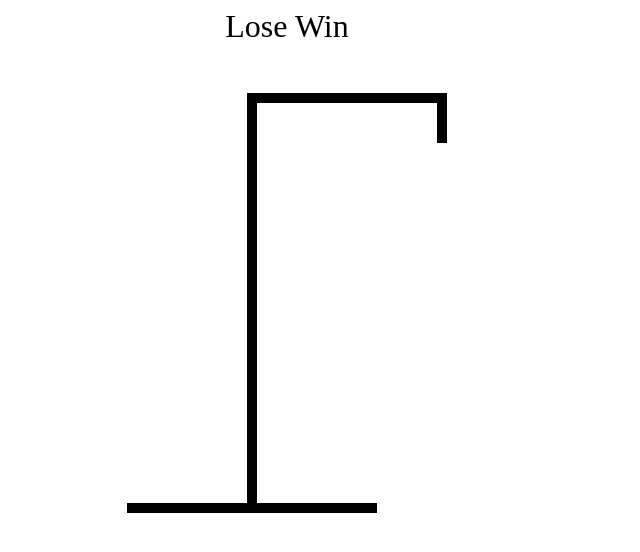
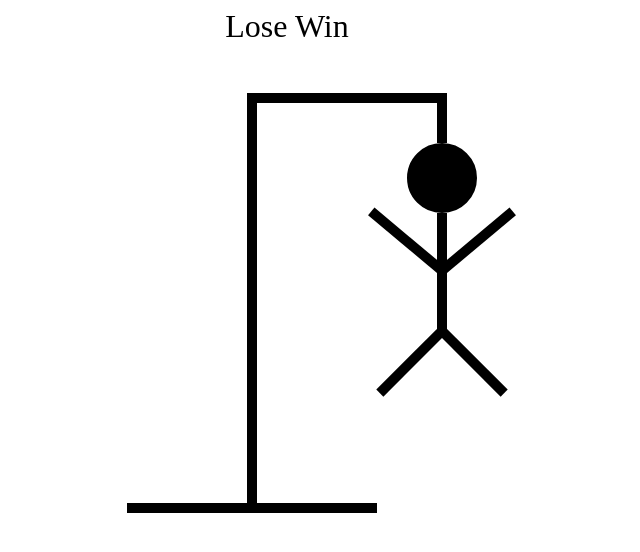
Before and after one commit to CThomas-UT/ReactTSHangman, a React (Vite) app: page / in a window 1280 px wide. Shown: the top 552 px of the page, without its empty margins (353-993 px from the left). Built offline with nearby package versions, Linux system fonts and the light colour scheme; the HTML template or start-up script is replaced by a standard one.

Commit message:
Adds body components to HangmanDrawing function, closes #5

```diff
--- a/src/HangmanDrawing.tsx
+++ b/src/HangmanDrawing.tsx
@@ -1,6 +1,87 @@
+const HEAD = (
+    <div style={{
+        height: "50px",
+        width: "50px",
+        background: "black",
+        borderRadius: "50%",
+        border: "10px solid black",
+        position: "absolute",
+        top: "50px",
+        right: "-30px"}}/>
+)
+
+const BODY = (
+    <div style={{
+        height: "120px",
+        width: "10px",
+        background: "black",
+        position: "absolute",
+        top: "120px",
+        right: "0px"}}/>
+)
+
+const LLEG = (
+    <div style={{
+        height: "90px",
+        width: "10px",
+        background: "black",
+        position: "absolute",
+        transform: "rotate(45deg)",
+        transformOrigin: "top right",
+        top: "240px",
+        right: "0px"}}/>
+)
+
+const RLEG = (
+    <div style={{
+        height: "90px",
+        width: "10px",
+        background: "black",
+        position: "absolute",
+        transform: "rotate(-45deg)",
+        transformOrigin: "top left",
+        top: "240px",
+        right: "0px"}}/>
+)
+
+const LARM = (
+    <div style={{
+        height: "90px",
+        width: "10px",
+        background: "black",
+        position: "absolute",
+        transform: "rotate(130deg)",
+        transformOrigin: "top right",
+        top: "180px",
+        right: "10px"}}/>
+)
+
+const RARM = (
+    <div style={{
+        height: "90px",
+        width: "10px",
+        background: "black",
+        position: "absolute",
+        transform: "rotate(-130deg)",
+        transformOrigin: "top left",
+        top: "180px",
+        right: "-10px"}}/>
+)
+
+
+
 export function HangmanDrawing() {
     return (
         <div style={{position: "relative"}}>
+
+            {/* render hangman body */}
+            {HEAD}
+            {BODY}
+            {LLEG}
+            {RLEG}
+            {LARM}
+            {RARM}
+
             {/* render hangman pole */}
 
             {/* Render rope */}
```
